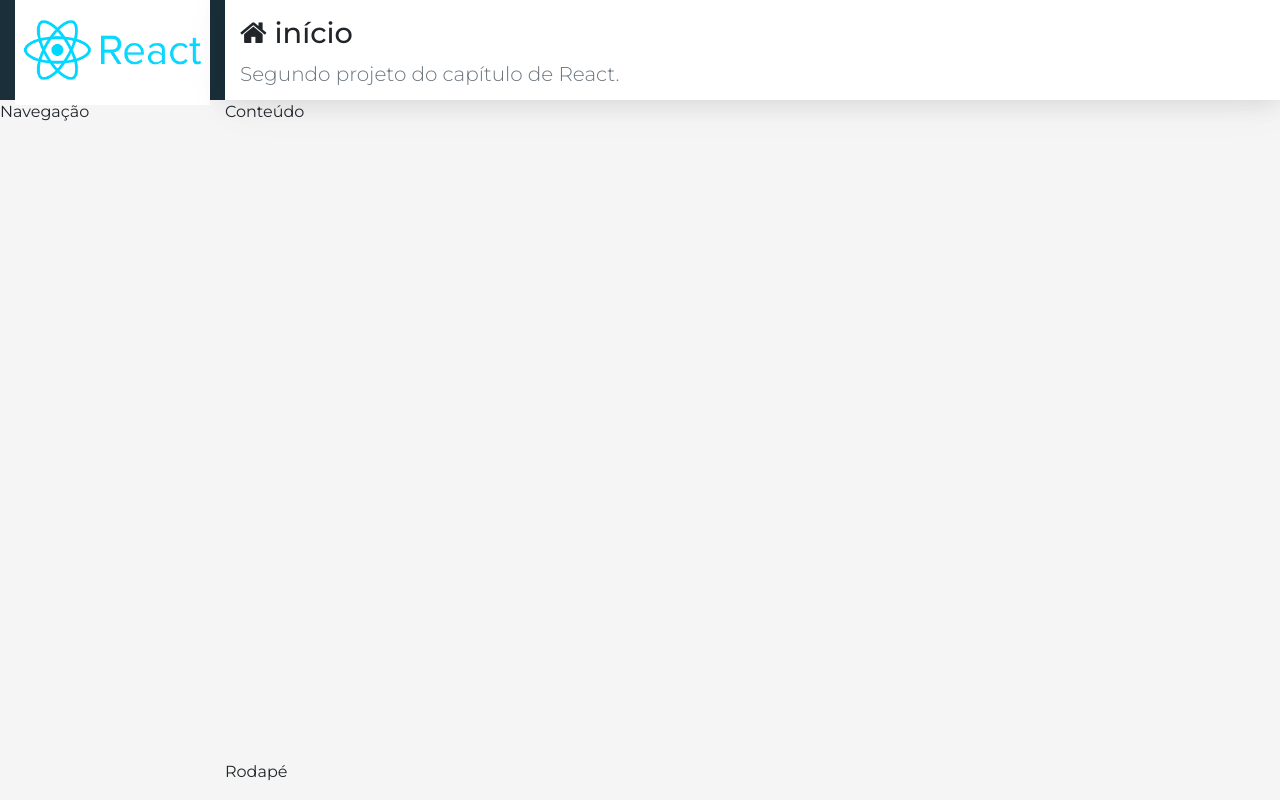
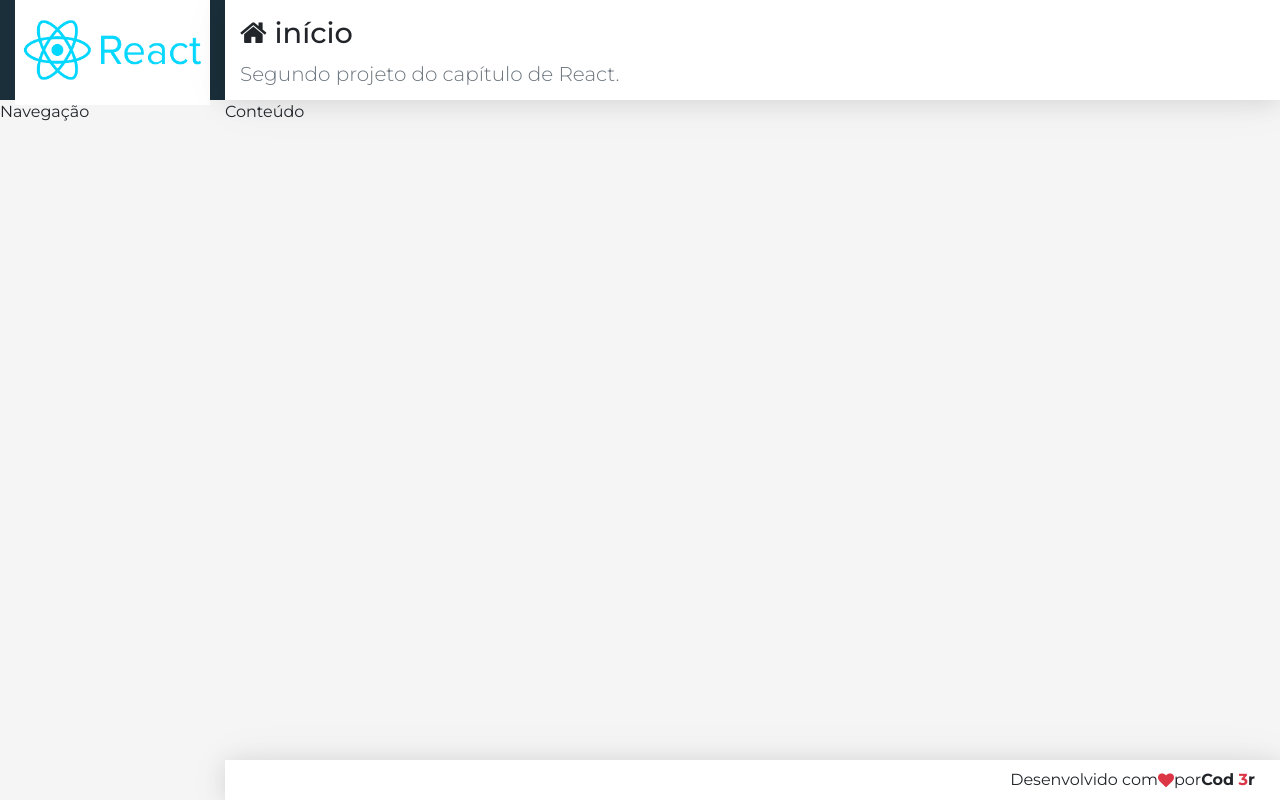
Before and after one commit to marcelobiao/basic-crud-react, a React (Create React App) app in the folder frontend/: page / in a window 1280 px wide. Built offline with nearby package versions, Linux system fonts and the light colour scheme.

Commit message:
Implementando component Footer

```diff
--- a/frontend/src/components/template/Footer.css
+++ b/frontend/src/components/template/Footer.css
@@ -0,0 +1,8 @@
+footer.footer {
+    display: flex;
+    align-items: center;
+    justify-content: flex-end;
+    padding: 0 25px;
+    background-color: #fff;
+    box-shadow: var(--shadow);
+}
--- a/frontend/src/components/template/Footer.jsx
+++ b/frontend/src/components/template/Footer.jsx
@@ -3,5 +3,5 @@
 
 export default props =>
     <footer className="footer">
-        Rodapé
+        Desenvolvido com <i className="fa fa-heart text-danger"></i>por <strong>Cod <span className="text-danger">3</span>r</strong>
     </footer>
```
